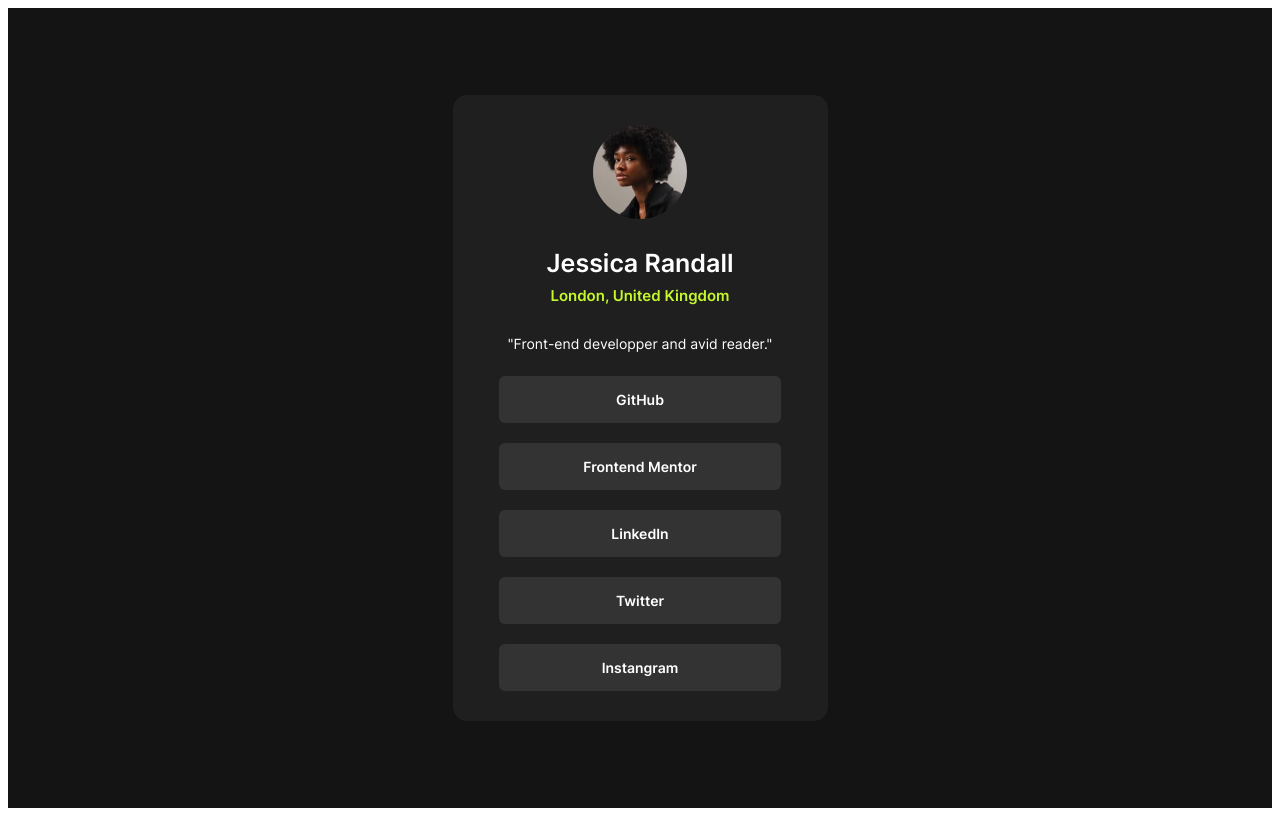
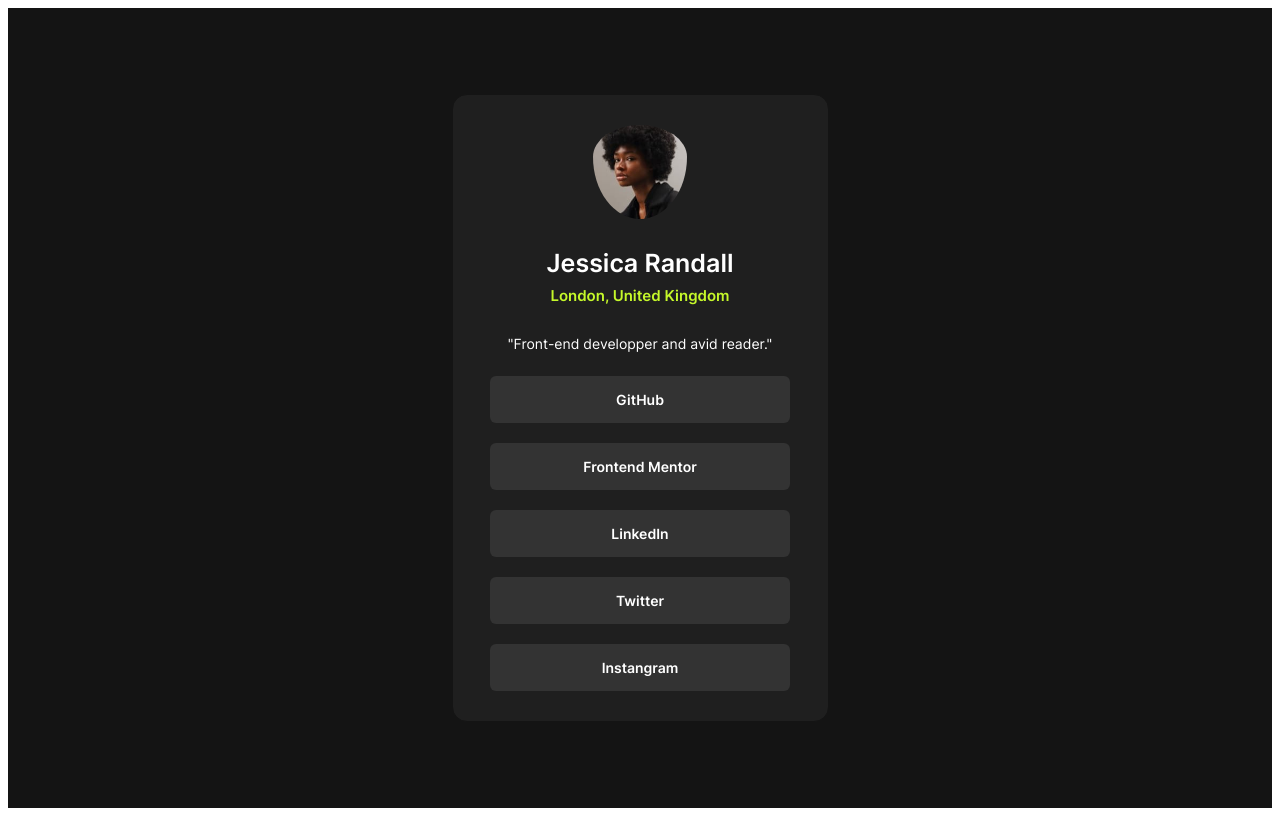
Before and after one commit to mamitianatsitoara/social-links-profile-main, a plain HTML site: page index.html in a window 1280 px wide. Drawn offline with Linux system fonts and the light colour scheme.

Commit message:
Simplification css

```diff
--- a/assets/css/styles.css
+++ b/assets/css/styles.css
@@ -4,61 +4,47 @@
     font-weight: 700;
     font-style: normal;
 }
-
 @font-face {
     font-family: "Inter";
     src: url("../fonts/static/Inter-Regular.ttf") format("truetype");
     font-weight: 400;
     font-style: normal;
 }
-
 @font-face {
     font-family: "Inter";
     src: url("../fonts/static/Inter-SemiBold.ttf") format("truetype");
     font-weight: 600;
     font-style: normal;
 }
-
 .container {
-
     display: flex;
     justify-content: center;    /* centre horizontalement */
     align-items: center;        /* centre verticalement */
-    flex-direction: column;        /* en colonne */
-    gap: 20px;                  /* espace entre éléments */
+    flex-direction: row;        /* en colonne */
     height: 100vh;              /* occupe la hauteur de la fenêtre */
     background:  hsl(0, 0%, 8%);
     margin: 0;
     width: 100%;
-
 }
 .contenue {
     background-color: hsl(0, 0%, 12%);
     max-width: 375px;
     border-radius: 15px;
     border: 1px solid hsl(0, 0%, 8%);
-
-
+    text-align: center;
 }
-.vertical_box_2{
-    display: block;
-    text-align: center;
+img{
     padding: 30px 0 0 0;
-}
-
-img{
     width: 25%;
     height: 25%;
     border-radius: 100%;
 }
-
 .titre {
     font-family: "Inter", sans-serif;
     font-size: 25px;
     color: hsl(0, 0%, 100%);
     font-weight: 600;
     margin-bottom: 8px;
-
 }
 .place{
     font-family: "Inter", sans-serif;
@@ -67,10 +53,8 @@ img{
     font-weight: 600;
     margin-top: 8px;
     margin-bottom: 30px;
-
 }
 p {
-
     font-family: "Inter", sans-serif;
     font-size: 14px;
     color: hsl(0, 0%, 100%);
@@ -81,15 +65,10 @@ p {
     font-weight: 400;
     font-family: "Inter", sans-serif;
     font-size: 14px;
-    color: hsl(0, 0%, 20%);
     width:375px;
-    display: flex;
-    justify-content: center; /* centre horizontalement */
-    align-items: center;
 }
 
 .btn  {
-
     text-align: center;
     font-family: "Inter", sans-serif;
     font-weight: 600;
@@ -100,10 +79,9 @@ p {
     border-radius: 6px;
     cursor: pointer;
     font-size: 14px;
-    width: 75%;
+    width: 80%;
 }
 .btn:hover {
-
     background-color: hsl(75, 94%, 57%); /* vert */
     color: hsl(0, 0%, 0%);
 }
--- a/index.html
+++ b/index.html
@@ -16,7 +16,7 @@
   <div class="container">
       <div class="contenue">
 
-        <div class="vertical_box_2">
+        <div>
              <img src="assets/images/avatar-jessica.jpeg" width="100%" height="100%"/>
               <p class="titre">Jessica Randall</p>
               <p class="place">London, United Kingdom</p>
```
